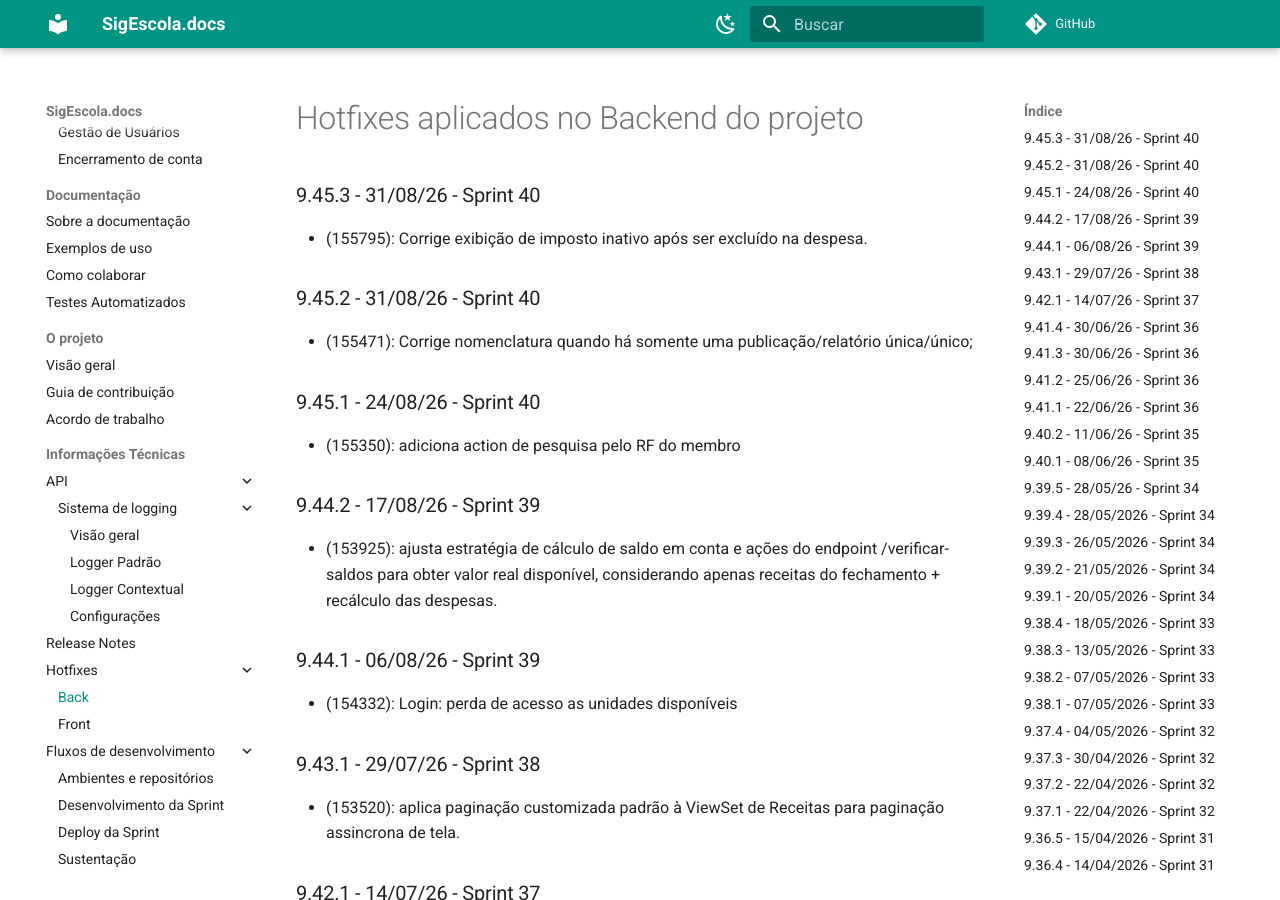
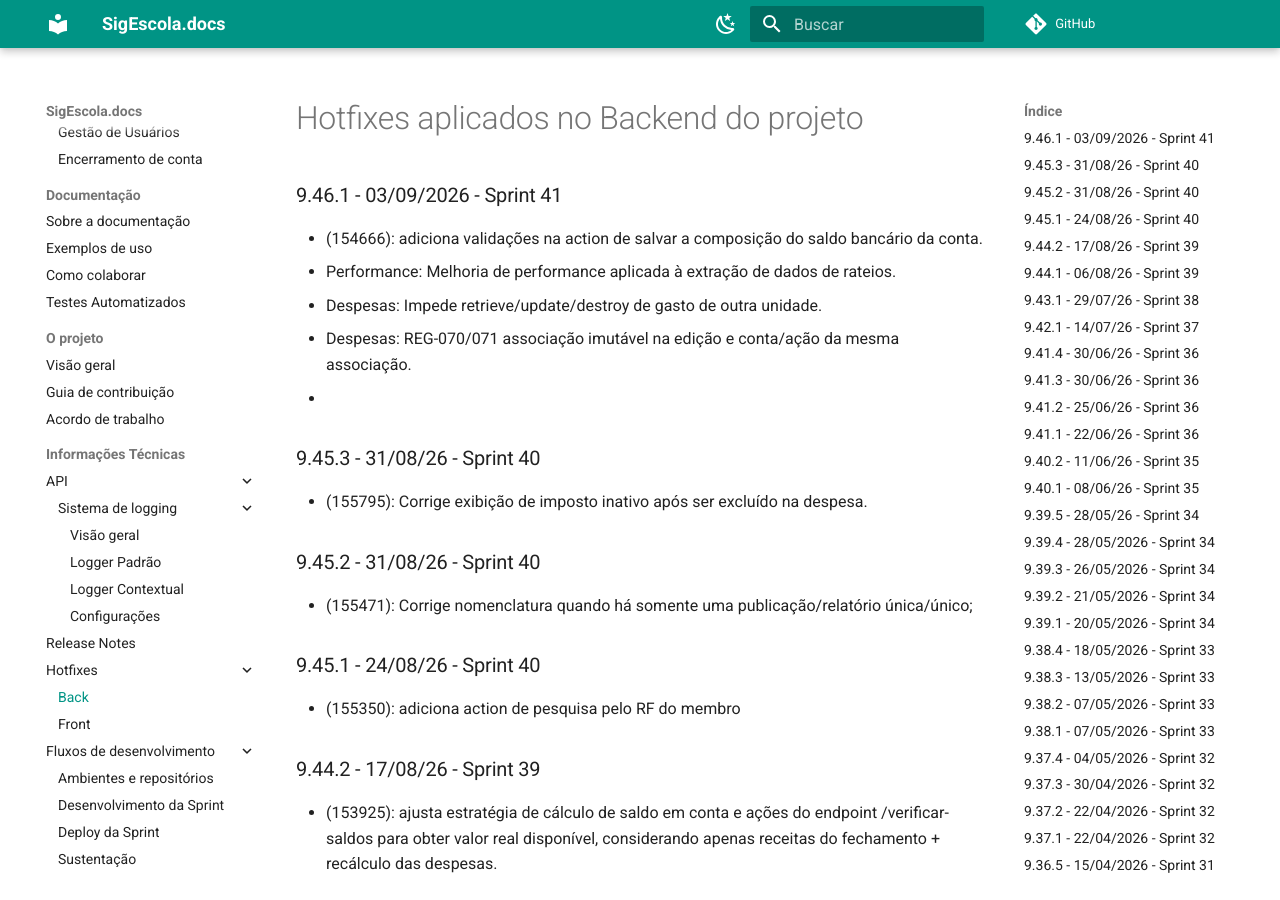
Before and after one commit to prefeiturasp/SME-PTRF-Docs, an MkDocs documentation site: the page built from docs/projeto/hotfixes_back.md, in a window 1280 px wide and 900 px high. Built offline with MkDocs 1.6.1 and Material for MkDocs 9.7.7, drawn with Linux system fonts in a browser that asks for light colours; comment, search, counter and statistics services are not loaded.

Commit message:
Update hotfixes_back.md

```diff
--- a/docs/projeto/hotfixes_back.md
+++ b/docs/projeto/hotfixes_back.md
@@ -1,5 +1,11 @@
 # Hotfixes aplicados no Backend do projeto
 
+### 9.46.1 - 03/09/2026 - Sprint 41
+* (154666): adiciona validações na action de salvar a composição do saldo bancário da conta.
+* Performance: Melhoria de performance aplicada à extração de dados de rateios.
+* Despesas: Impede retrieve/update/destroy de gasto de outra unidade.
+* Despesas: REG-070/071 associação imutável na edição e conta/ação da mesma associação.
+*
 ### 9.45.3 - 31/08/26 - Sprint 40
 * (155795): Corrige exibição de imposto inativo após ser excluído na despesa.
 
```
